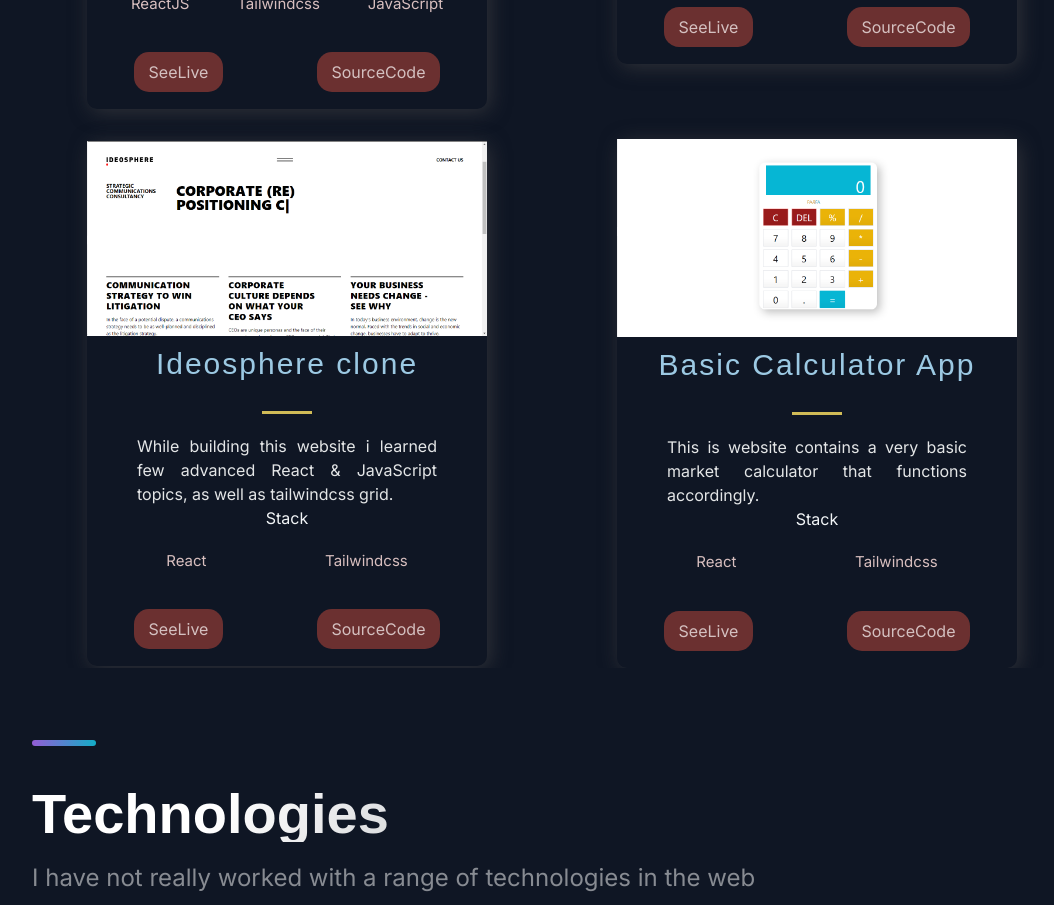
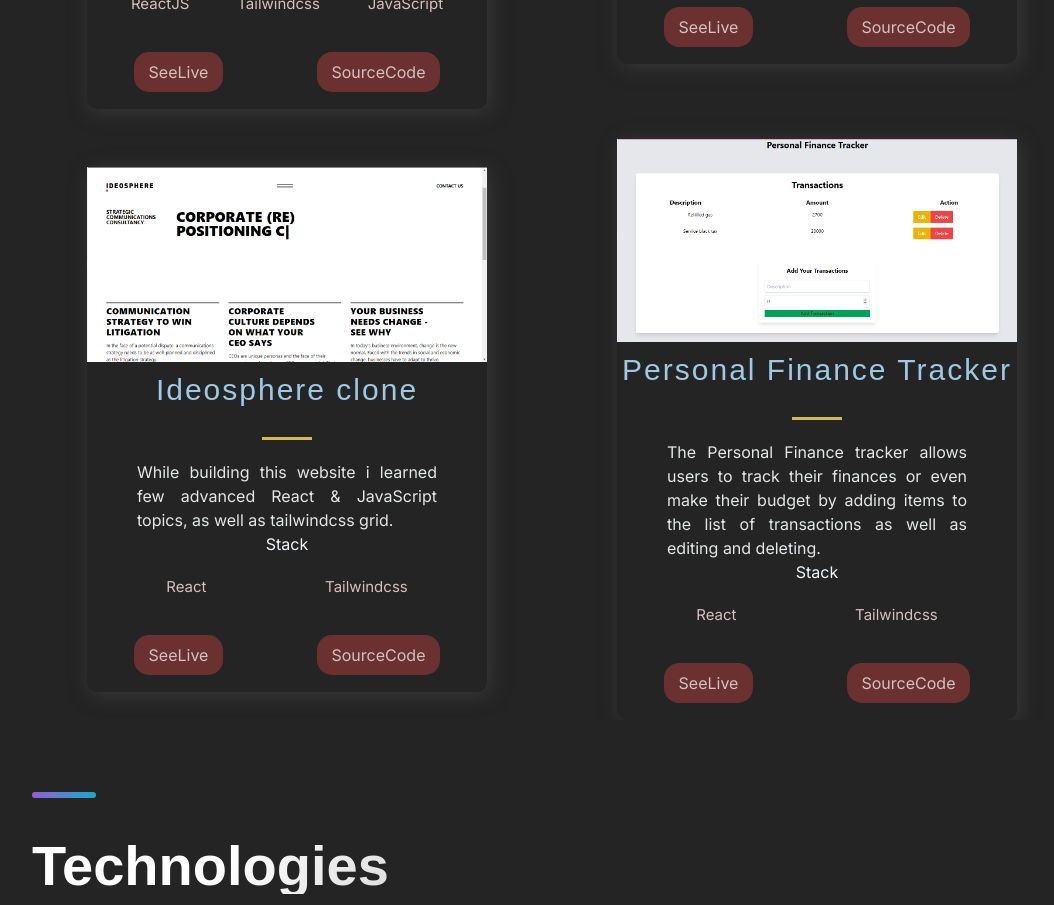
Before and after one commit to Longsparfa/my-portFolio, a Next.js app: page / in a window 1280 px wide. Shown: the part 1380-2285 px from the top of the page, without its empty margins (88-1142 px from the left). Built offline with nearby package versions, Linux system fonts and the light colour scheme.

Commit message:
committing the personal finance tracker

```diff
--- a/app/constants/constants.js
+++ b/app/constants/constants.js
@@ -30,12 +30,12 @@
     },
 
     {
-      title: 'Basic Calculator App',
-      description: "This is website contains a very basic market calculator that functions accordingly.",
-      image: '/images/P5.png',
+      title: 'Personal Finance Tracker',
+      description: "The Personal Finance tracker allows users to track their finances or even make their budget by adding items to the list of transactions as well as editing and deleting.",
+      image: '/images/P3.png',
       tags: ['React', 'Tailwindcss'],
-      source: 'https://github.com/Longsparfa/calculator-app',
-      visit: 'https://calculator-app-psi-ten.vercel.app/',
+      source: 'https://github.com/Longsparfa/budget-tracker',
+      visit: 'https://budget-tracker-sooty-one.vercel.app/',
       id: 3,
     },
 
--- a/app/globals.css
+++ b/app/globals.css
@@ -16,7 +16,7 @@
 body {
   font-family: Space Grotesk, sans-serif;
   font-size: 1.6rem;
-  background: #0f1624;
+  background: #242424;
   color: hsl(204, 23.8%, 95.9%);
   cursor: default;
 }
```
Also changed, not shown: public/images/P3.png.
